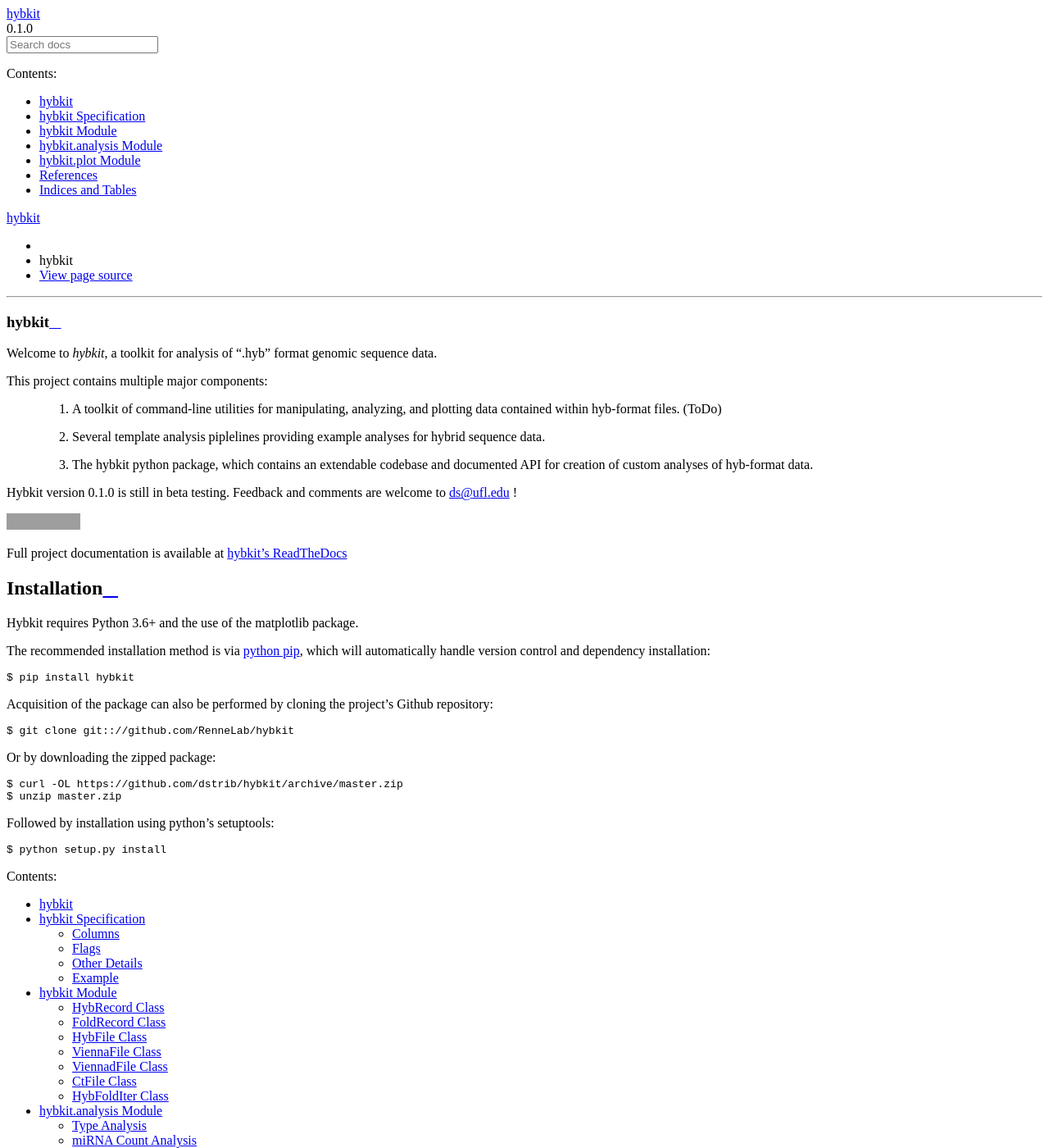
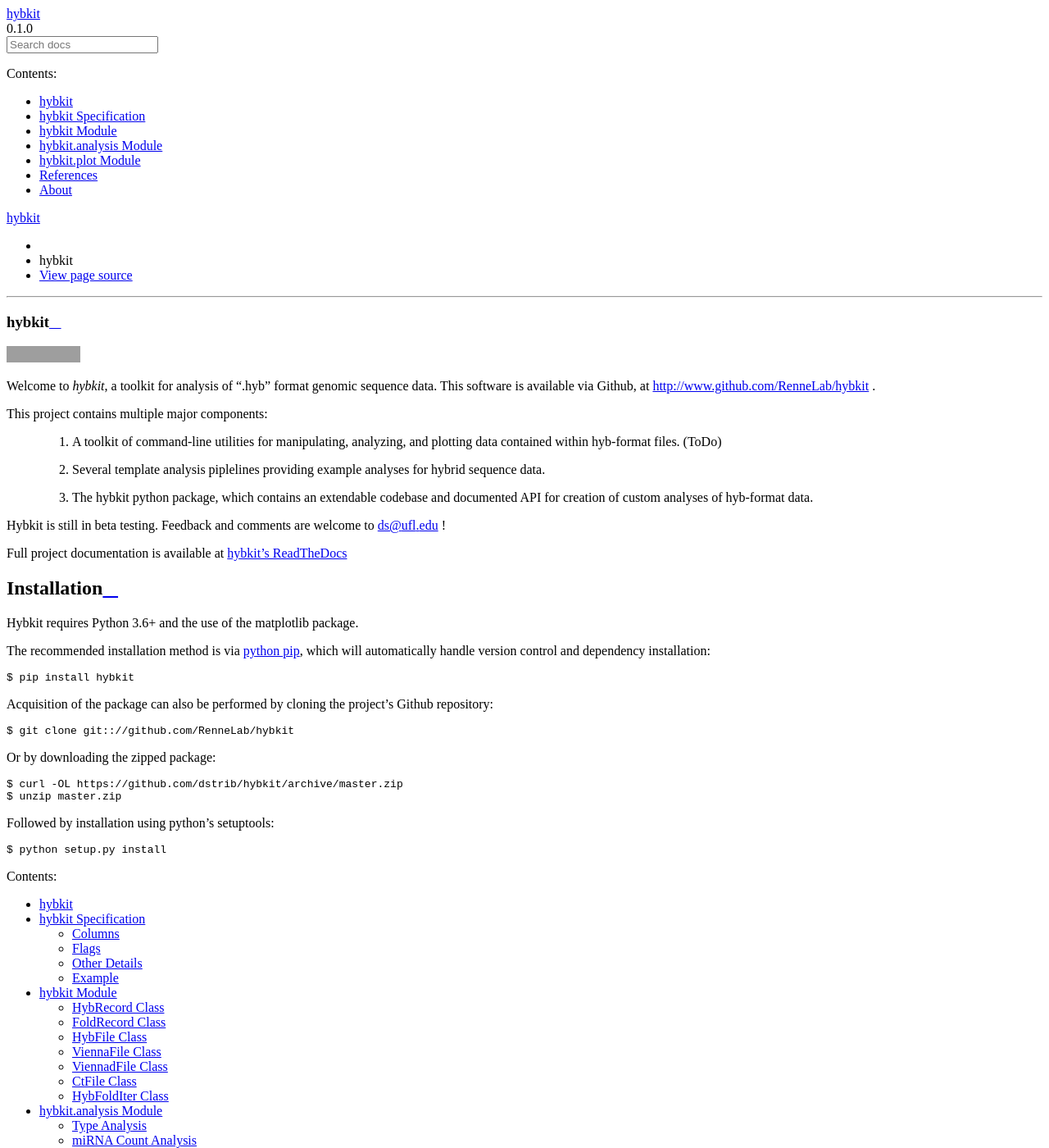
Before and after one commit to RenneLab/hybkit, a Sphinx documentation site: the page built from docs/index.rst, in a window 1280 px wide and 1400 px high. Shown: the whole window at 82% size. Built offline with Sphinx 7.4.7 and the Read the Docs theme 2.0.0, drawn with Linux system fonts in a browser that asks for light colours; some of the changed text lies outside the part shown; grey boxes are pictures that could not be loaded.

Commit message:
ReadTheDocs Work

```diff
--- a/README.rst
+++ b/README.rst
@@ -2,7 +2,13 @@
 hybkit
 ==================================
 
+.. image:: https://readthedocs.org/projects/hybkit/badge/?version=latest
+    :target: https://hybkit.readthedocs.io/en/latest/?badge=latest
+    :alt: Documentation Status
+
+
 Welcome to *hybkit*, a toolkit for analysis of ".hyb" format genomic sequence data.
+This software is available via Github, at http://www.github.com/RenneLab/hybkit .
 
 This project contains multiple major components:
     #. A toolkit of command-line utilities for manipulating,
@@ -11,14 +17,10 @@ This project contains multiple major components:
     #. The hybkit python package, which contains an extendable codebase and documented API
        for creation of custom analyses of hyb-format data.
 
-Hybkit version |version| is still in beta testing. Feedback and comments are welcome to ds@ufl.edu !
-
-.. image:: https://readthedocs.com/projects/renne-lab-hybkit/badge/?version=latest&token=4d0a7c519df66b243556da51fbf191c41a917b02908812fa66a453d3bc8096fa
-    :target: https://renne-lab-hybkit.readthedocs-hosted.com/en/latest/?badge=latest
-    :alt: Documentation Status
+Hybkit is still in beta testing. Feedback and comments are welcome to ds@ufl.edu !
 
 Full project documentation is available at
-`hybkit's ReadTheDocs <https://renne-lab-hybkit.readthedocs-hosted.com/en/latest/>`_
+`hybkit's ReadTheDocs <https://hybkit.readthedocs.io/>`_
 
 
 Installation
--- a/docs/index.rst
+++ b/docs/index.rst
@@ -10,5 +10,4 @@
    source/hybkit
    source/hybkit.analysis
    source/hybkit.plot
-   source/references
-   source/indices
+   source/about
--- a/docs/source/specification.rst
+++ b/docs/source/specification.rst
@@ -2,12 +2,12 @@
 hybkit Specification
 ==================================
 
-hybkit Specification, Version: |spec_version|
+Version: |spec_version|
 
     The ".hyb" file format is described by Travis, et al.
     as a "gff-related format that contains sequence identifiers, read sequences, 1-based
     mapping coordinates, and annotation information for each chimera"
-    in conjunction with the Hyb software package. (see :ref:`References`)
+    in conjunction with the Hyb software package (see :ref:`References`).
     Each line in a hyb file, referred to here as a hyb "record," contains information about a
     genomic sequence read identified to be a chimera by anlaysis sofwtare.
     Each line contains 15 or 16 columns separated by tab characters ("\\\\t") and provides
```
Also changed, not shown: other parts of docs/source/specification.rst (+0 -2 lines), docs/source/about.rst (renamed from docs/source/references.rst, +16 -0 lines), docs/source/indices.rst (deleted, +0 -11 lines).
